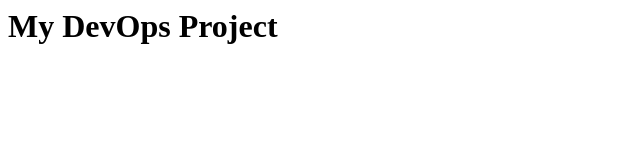
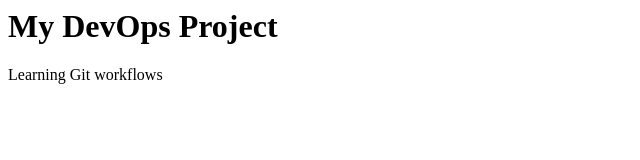
Before and after one commit to Yoezer2806/devops-internship-work, a plain HTML site: page index.html in a window 1280 px wide. Shown: the whole page, without its empty margins (0-640 px from the left). Drawn offline with Linux system fonts and the light colour scheme.

Commit message:
docs: add description paragraph to index.html

```diff
--- a/index.html
+++ b/index.html
@@ -1 +1,2 @@
 <h1>My DevOps Project</h1>
+<p>Learning Git workflows</p>
```
